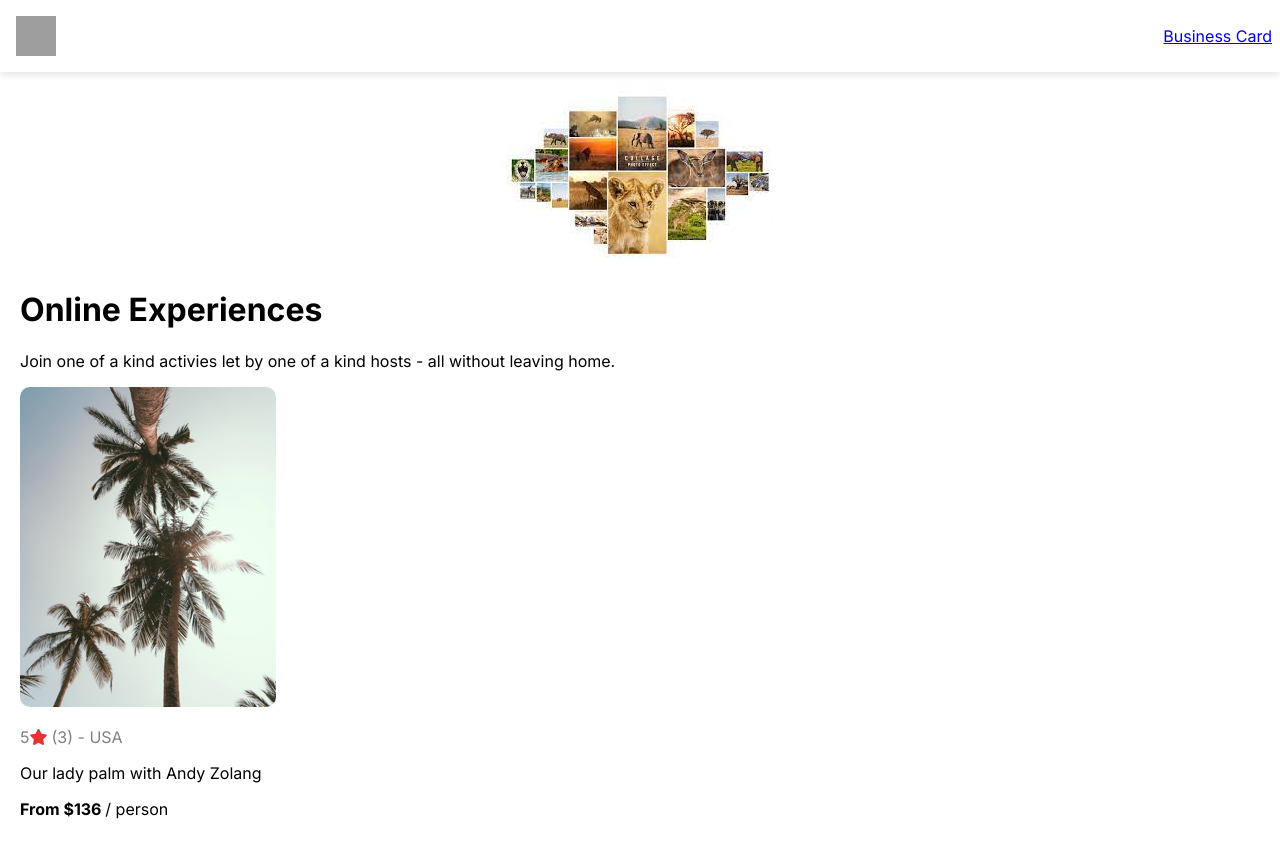
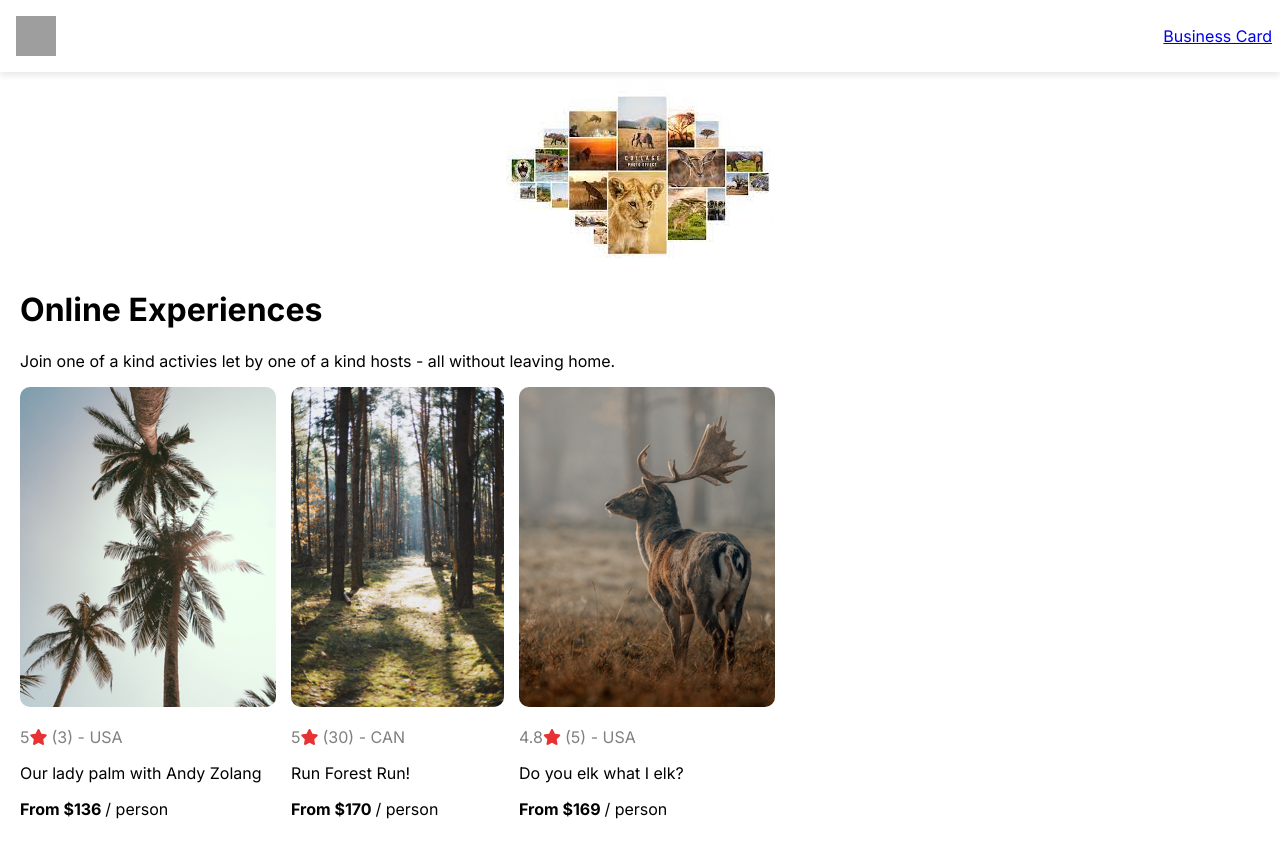
Before and after one commit to brandonfelty/react_tutorial, a React (Create React App) app: page /airbnb in a window 1280 px wide. Shown: the top 858 px of the page. Built offline with nearby package versions, Linux system fonts and the light colour scheme; grey boxes are pictures that could not be loaded.

Commit message:
add cards data and style

```diff
--- a/src/components/Card.css
+++ b/src/components/Card.css
@@ -21,3 +21,11 @@
 .cost {
   font-weight: 700;
 }
+
+.card-container {
+  display: flex;
+}
+
+.card {
+  padding-right: 15px;
+}
--- a/src/components/Card.jsx
+++ b/src/components/Card.jsx
@@ -3,10 +3,10 @@ import './Card.css';
 import { expData } from '../dummyData';
 
 const Card = () => {
-  const card = expData[0];
-
   return (
-    <div className='card'>
+    <div className='card-container'>
+      { expData.map((card, index) => (
+        <div className='card' key={index}>
           <img src={card.img} alt='card' className='cover'/>
           <p className='rating'>
             {card.rating.stars}
@@ -21,6 +21,8 @@ const Card = () => {
             <p> / person</p>
           </div>
         </div>
+      ))}
+    </div>
   )
 }
 
```
Lines whose indentation alone changed are shown as unchanged.
